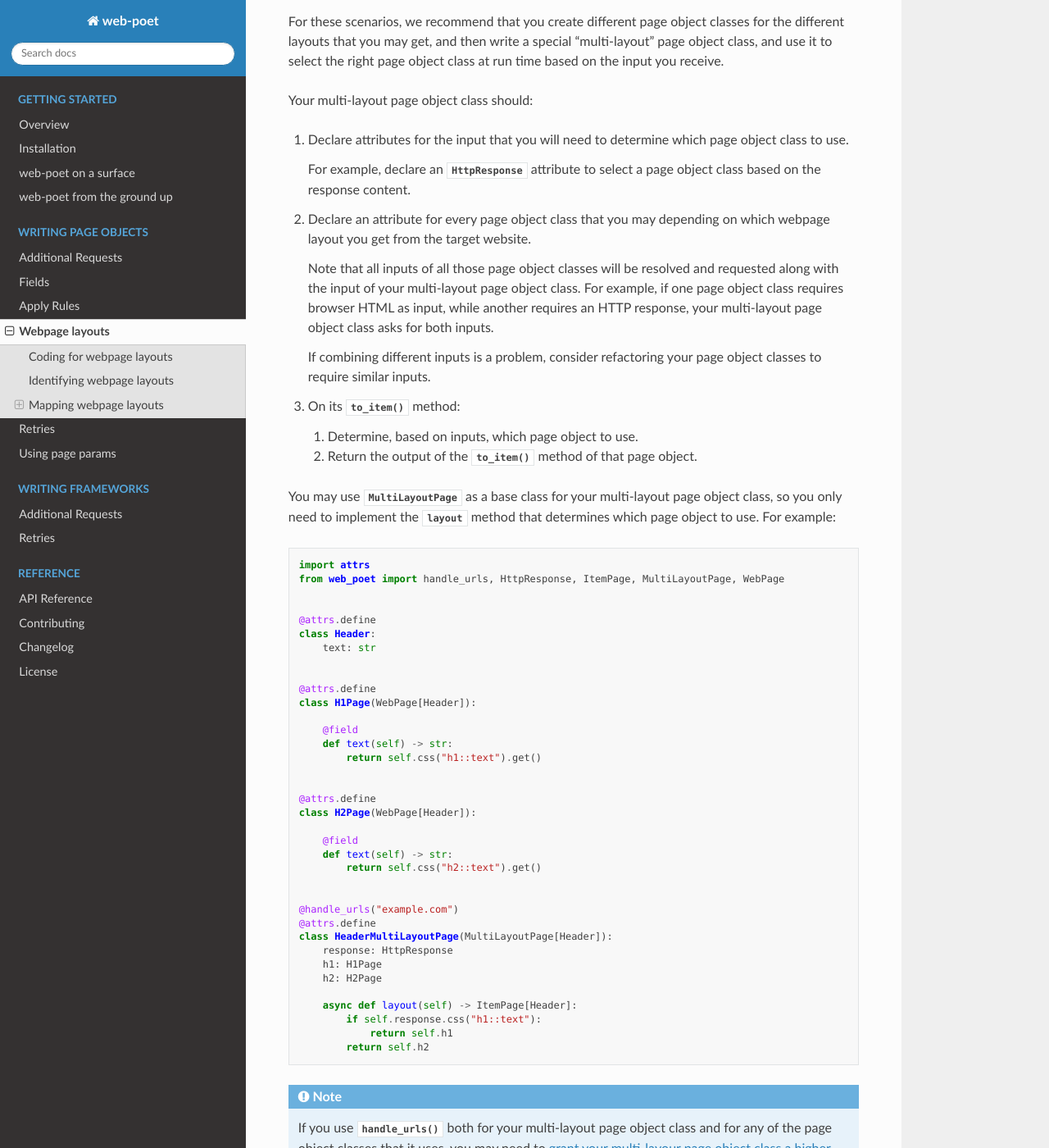
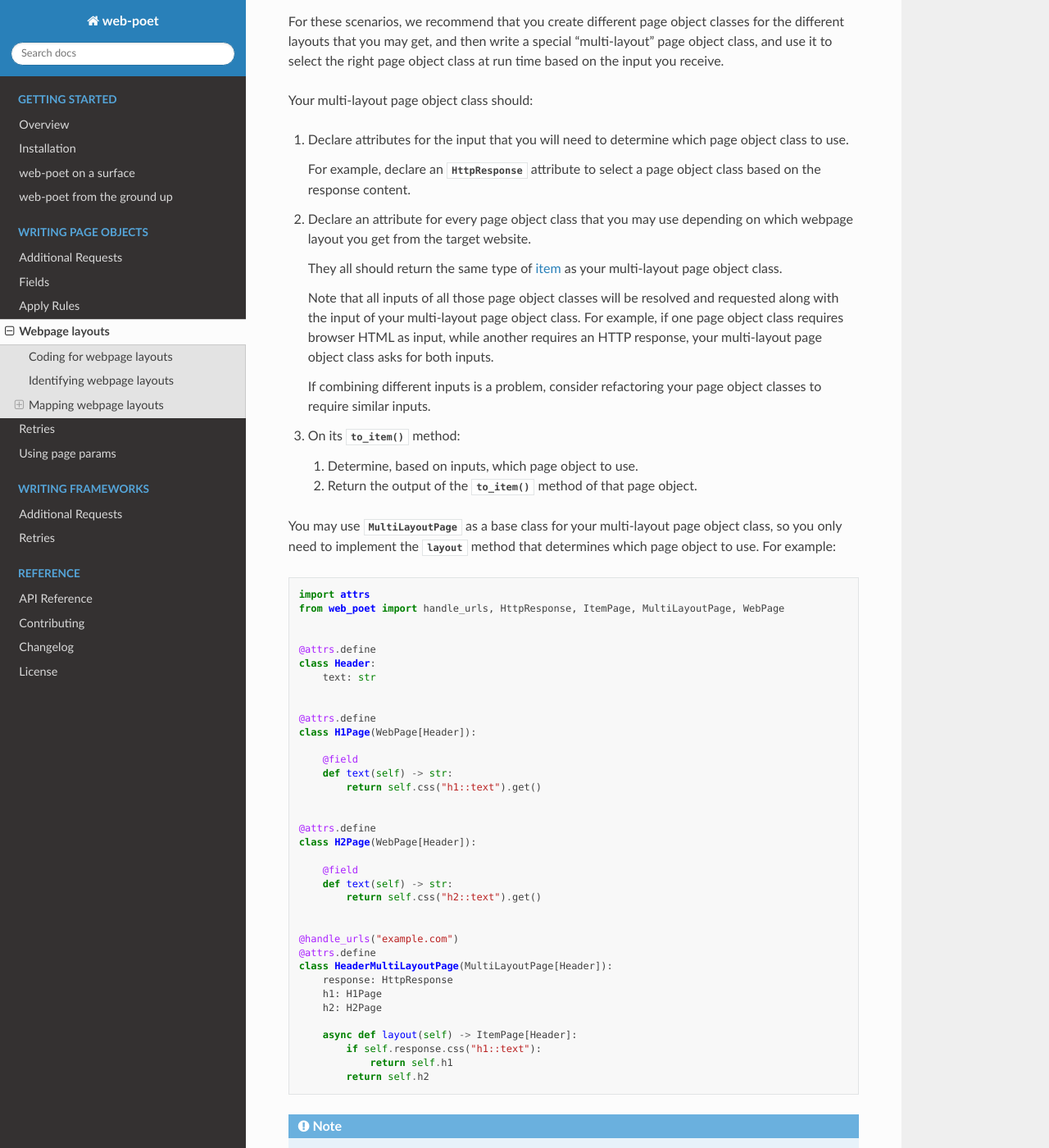
Before and after one commit to scrapinghub/web-poet, a Sphinx documentation site: the page built from docs/page-objects/layouts.rst, in a window 1280 px wide and 1400 px high, scrolled down 1663 px. Shown: the whole window at 82% size. Built offline with Sphinx 7.4.7 and the Read the Docs theme 2.0.0, drawn with Linux system fonts in a browser that asks for light colours; some of the changed text lies outside the part shown.

Commit message:
Clarify that the layouts under a multi-layout should return the same type of item

```diff
--- a/docs/page-objects/layouts.rst
+++ b/docs/page-objects/layouts.rst
@@ -98,8 +98,11 @@ Your multi-layout page object class should:
     For example, declare an :class:`HttpResponse` attribute to select a page
     object class based on the response content.
 
-#.  Declare an attribute for every page object class that you may depending on
-    which webpage layout you get from the target website.
+#.  Declare an attribute for every page object class that you may use depending
+    on which webpage layout you get from the target website.
+
+    They all should return the same type of :ref:`item <item-classes>` as your
+    multi-layout page object class.
 
     Note that all inputs of all those page object classes will be resolved and
     requested along with the input of your multi-layout page object class. For
@@ -163,5 +166,5 @@ page object to use. For example:
 
 .. note:: If you use :func:`~web_poet.handle_urls` both for your multi-layout
           page object class and for any of the page object classes that it
-          uses, you may need to :ref:`grant your multi-layour page object class
+          uses, you may need to :ref:`grant your multi-layout page object class
           a higher priority <rules-priority-resolution>`.
```
